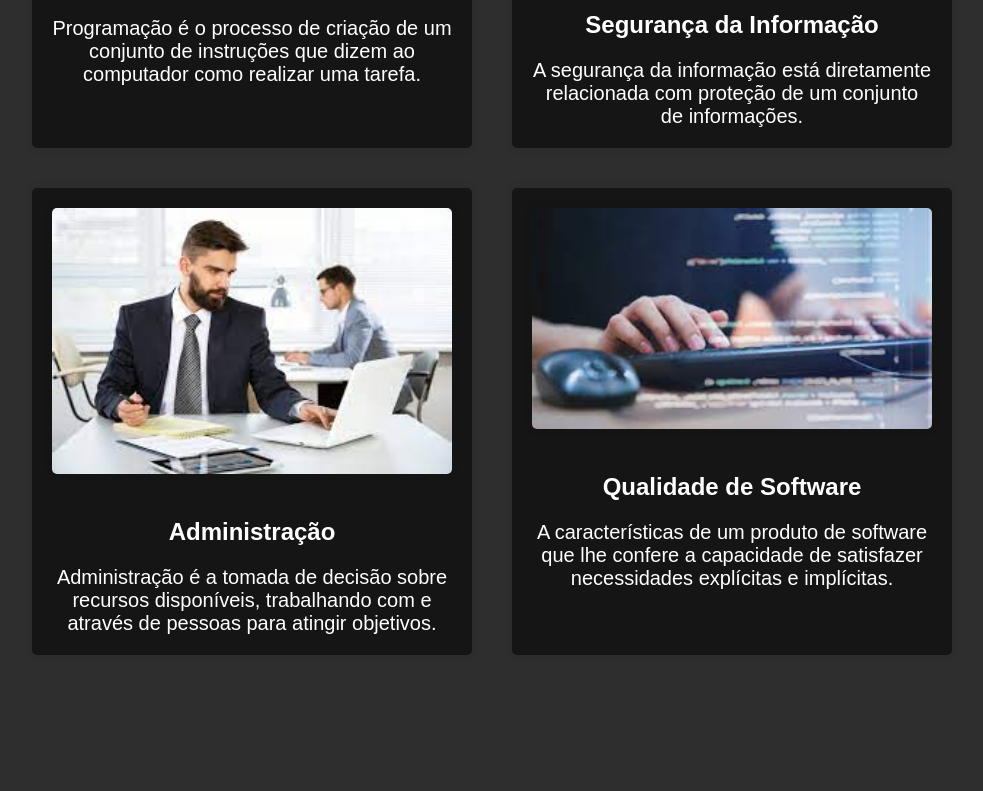
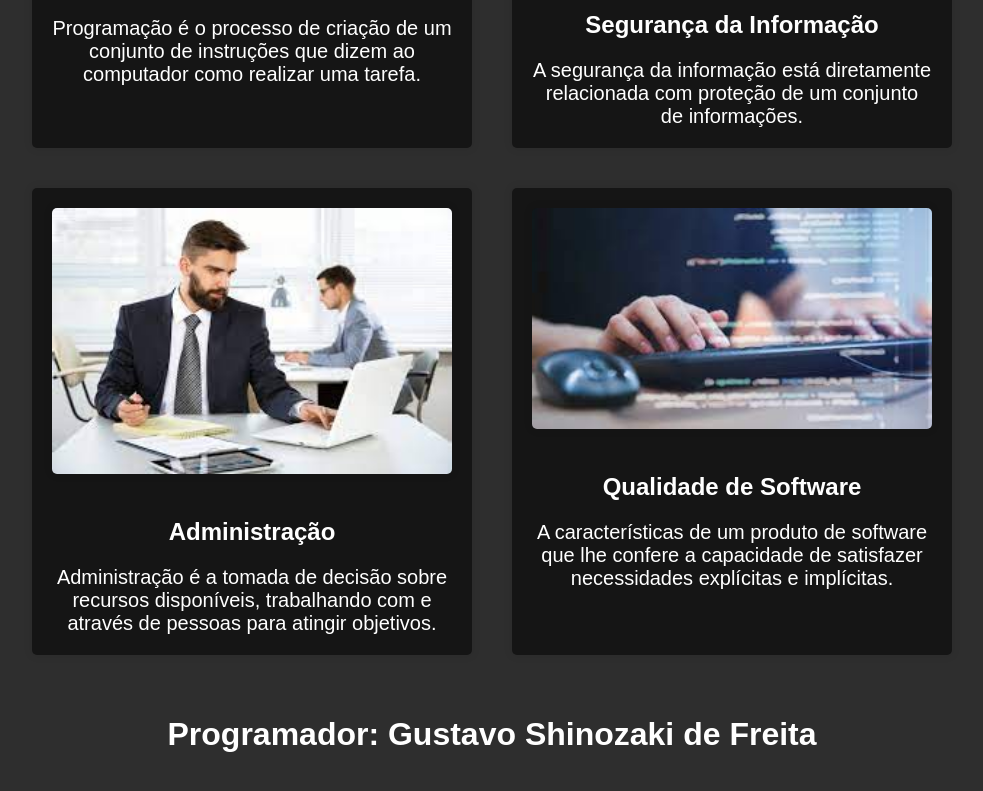
Before and after one commit to GustavoShzk/my-project.github.io, a plain HTML site: page index.html in a window 1280 px wide. Shown: the part 561-1352 px from the top of the page, without its empty margins (148-1131 px from the left). Before the commit the page ends 1256 px from the top, so only its background shows below. Drawn offline with Linux system fonts and the light colour scheme.

Commit message:
Update index.html

```diff
--- a/index.html
+++ b/index.html
@@ -43,5 +43,6 @@
     </div>
   </div>
 </main>
+  <h1>Programador: Gustavo Shinozaki de Freita</h1>
 </body>
 </html>
```
